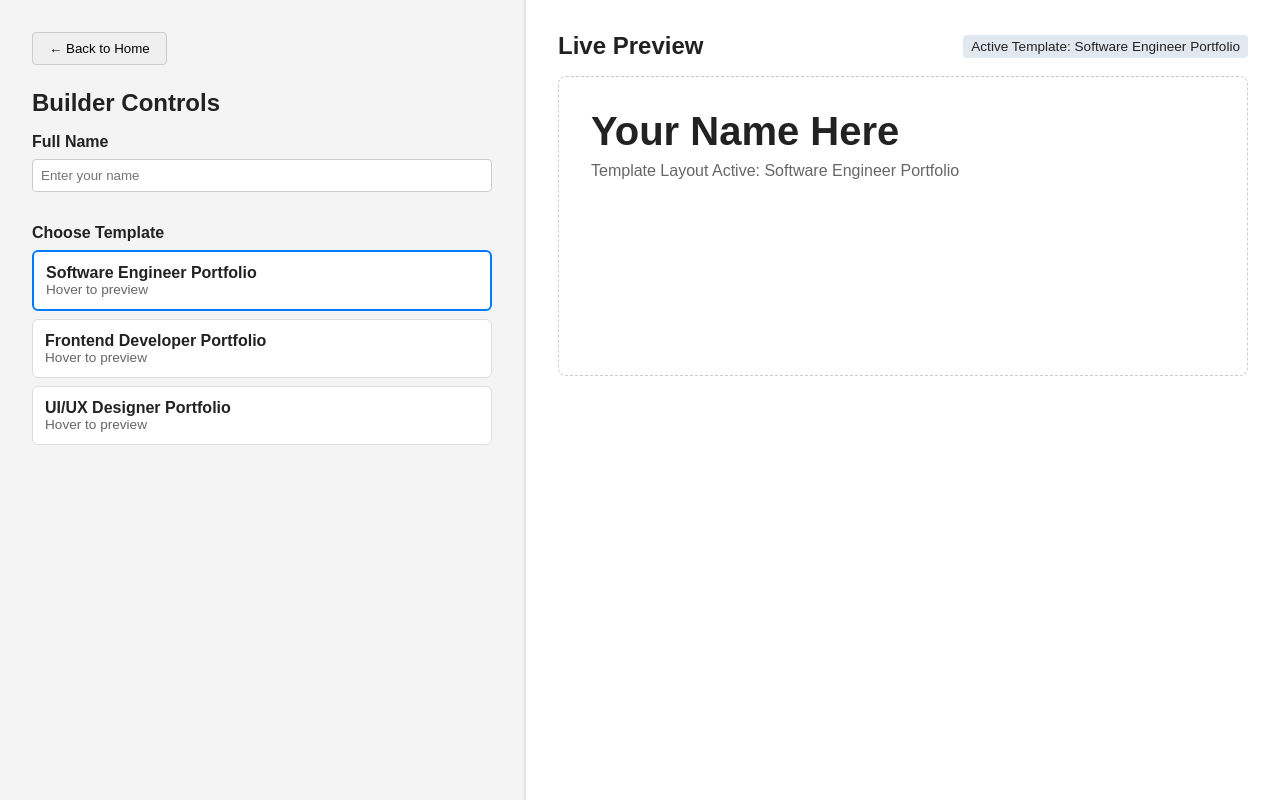
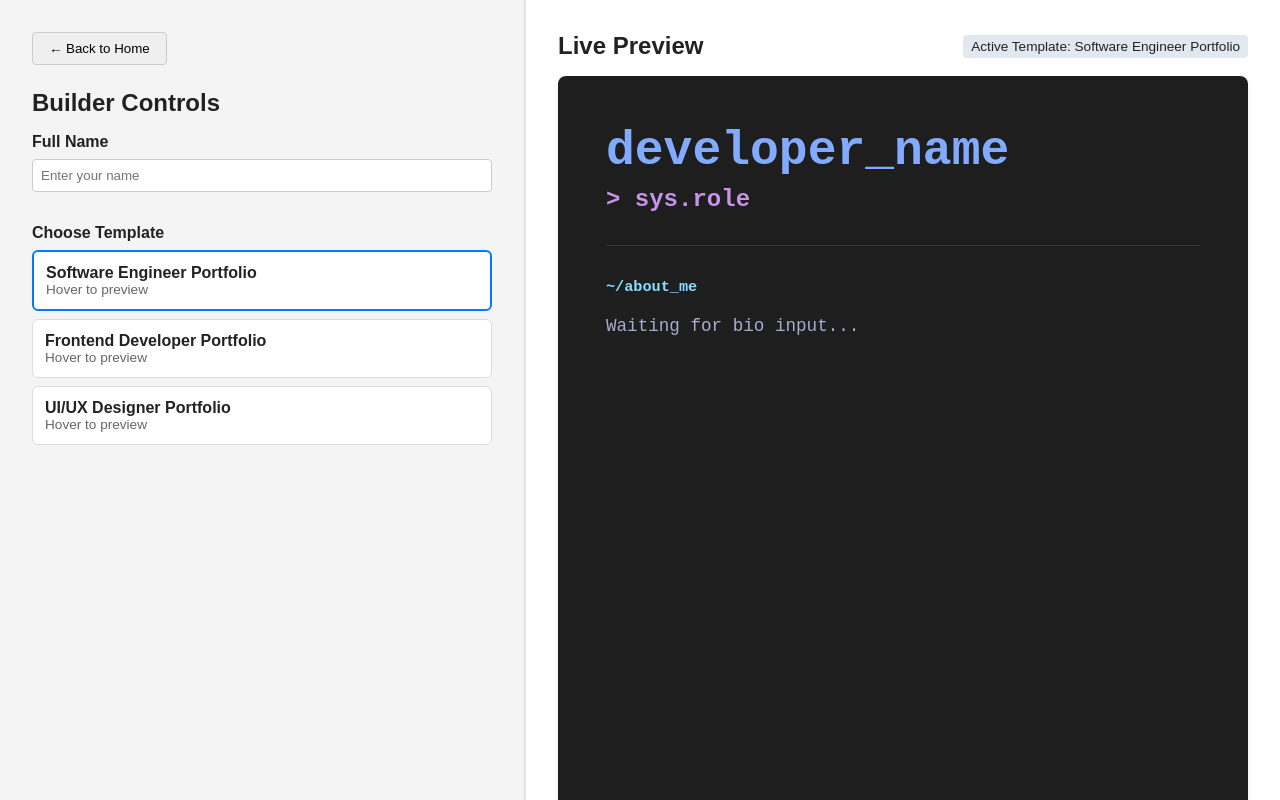
Before and after one commit to Akashv-deve/Student-Portfolio-Builder, a React (Vite) app: page / in a window 1280 px wide. Both pictures are taken after a click on the button "Get Started". Built offline with nearby package versions, Linux system fonts and the light colour scheme.

Commit message:
fix(template): resolve jsx syntax error and successfully render dynamic template

```diff
--- a/src/App.jsx
+++ b/src/App.jsx
@@ -7,6 +7,7 @@ import Skills from './components/Skills';
 import Projects from './components/Projects';
 import Education from './components/Education';
 import Footer from './components/Footer';
+import SoftwareEngineer from './templates/SoftwareEngineer';
 
 function App() {
   const [isBuilderOpen, setIsBuilderOpen] = useState(false);
@@ -143,9 +144,16 @@ function App() {
             </span>
           </div>
 
-          <div style={{ padding: '2rem', border: '1px dashed #ccc', borderRadius: '8px', minHeight: '300px' }}>
-            <h1 style={{ fontSize: '2.5rem', margin: 0 }}>{portfolioData.personal.name || "Your Name Here"}</h1>
-            <p style={{ color: '#666', marginTop: '0.5rem' }}>Template Layout Active: {portfolioData.selectedTemplate}</p>
+          {/* DYNAMIC TEMPLATE RENDERING ENGINE */}
+          <div style={{ width: '100%', height: '100%' }}>
+            {portfolioData.selectedTemplate === "Software Engineer Portfolio" ? (
+              <SoftwareEngineer data={portfolioData} />
+            ) : (
+              <div style={{ padding: '3rem', textAlign: 'center', color: '#666', border: '2px dashed #ccc', borderRadius: '8px' }}>
+                <h3>Preview not available yet.</h3>
+                <p>We are still building the {portfolioData.selectedTemplate} template!</p>
+              </div>
+            )}
           </div>
         </div>
 
--- /dev/null
+++ b/src/templates/SoftwareEngineer.jsx
@@ -0,0 +1,34 @@
+// src/templates/SoftwareEngineer.jsx
+import React from 'react';
+
+const SoftwareEngineer = ({ data }) => {
+  return (
+    <div style={{
+      backgroundColor: '#1e1e1e',
+      color: '#a6accd',
+      fontFamily: 'monospace',
+      padding: '3rem',
+      minHeight: '100%',
+      borderRadius: '8px',
+      boxShadow: '0 4px 6px -1px rgba(0, 0, 0, 0.1)'
+    }}>
+      <div style={{ borderBottom: '1px solid #333', paddingBottom: '2rem', marginBottom: '2rem' }}>
+        <h1 style={{ color: '#82aaff', fontSize: '3rem', margin: '0 0 0.5rem 0' }}>
+          {data.personal.name || "developer_name"}
+        </h1>
+        <h2 style={{ color: '#c792ea', fontSize: '1.5rem', margin: 0 }}>
+          &gt; {data.personal.role || "sys.role"}
+        </h2>
+      </div>
+
+      <div>
+        <h3 style={{ color: '#89ddff', marginBottom: '1rem' }}>~/about_me</h3>
+        <p style={{ lineHeight: '1.6', fontSize: '1.1rem' }}>
+          {data.personal.bio || "Waiting for bio input..."}
+        </p>
+      </div>
+    </div>
+  );
+};
+
+export default SoftwareEngineer;
```
